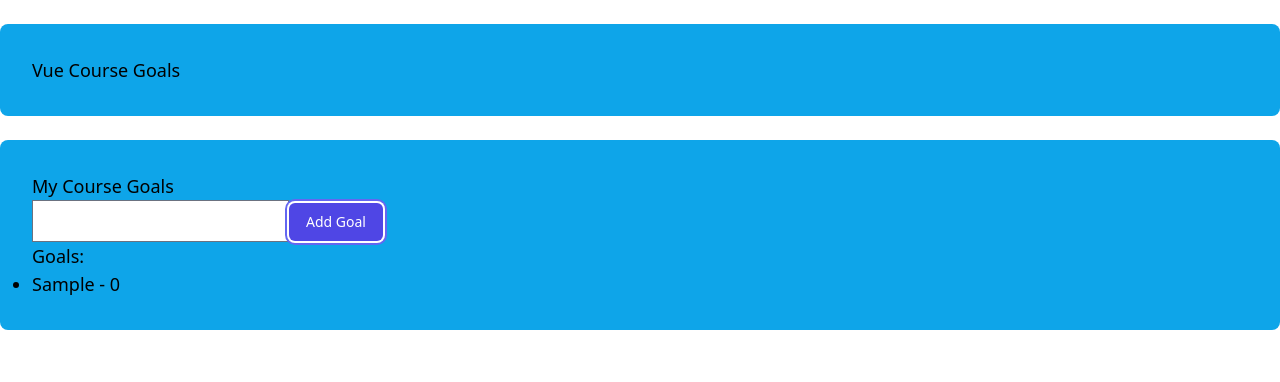
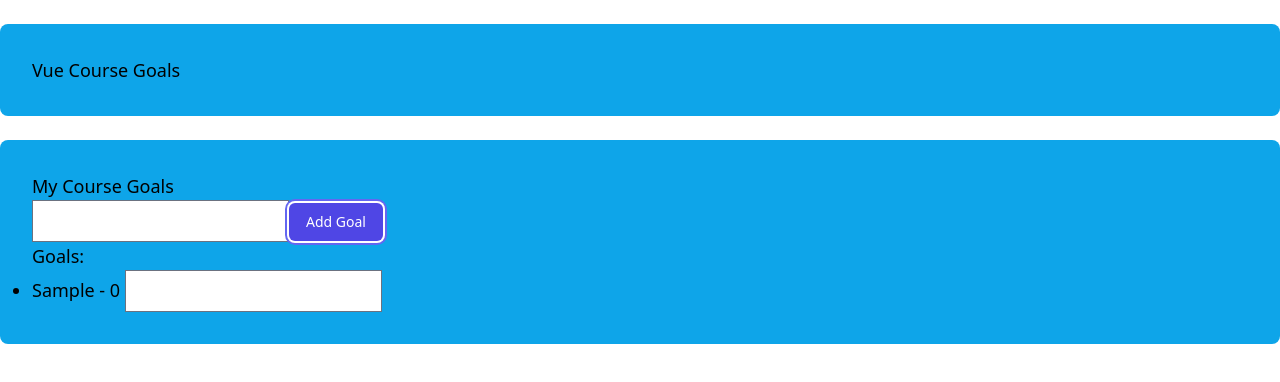
Before and after one commit to orbis-eval/orbis2-frontend, a Nuxt app: page /goals in a window 1280 px wide. Both pictures are taken after typing "Sample" into the empty fields and a click on the button "Add Goal". Shown: the top 382 px of the page. Built offline with nearby package versions, Linux system fonts and the light colour scheme.

Commit message:
#1: working goals examples - added key-attribute

```diff
--- a/pages/goals.vue
+++ b/pages/goals.vue
@@ -14,7 +14,10 @@
       <div v-else>
         Goals:
         <ul  class="list-disc">
-          <li v-for="(goal, index) in goals" @click="removeGoal(index)">{{goal}} - {{index}}</li>
+          <li v-for="(goal, index) in goals" :key="goal" @click="removeGoal(index)">
+            {{goal}} - {{index}}
+            <input type="text" @click.stop/>
+          </li>
         </ul>
       </div>
     </div>
```
